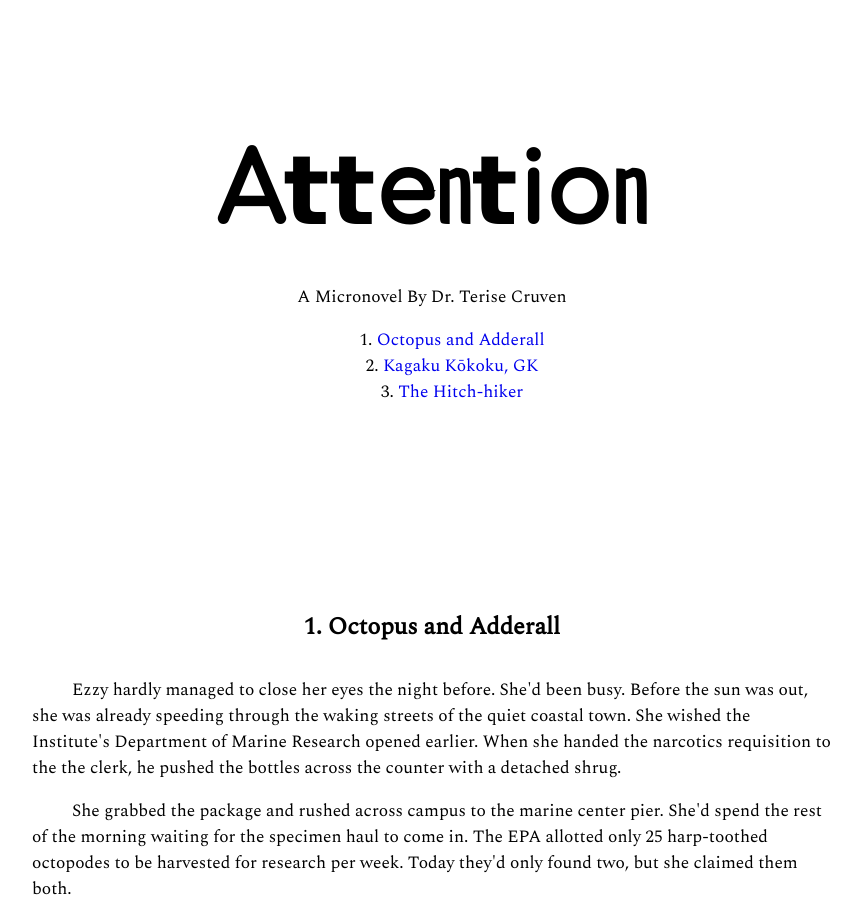
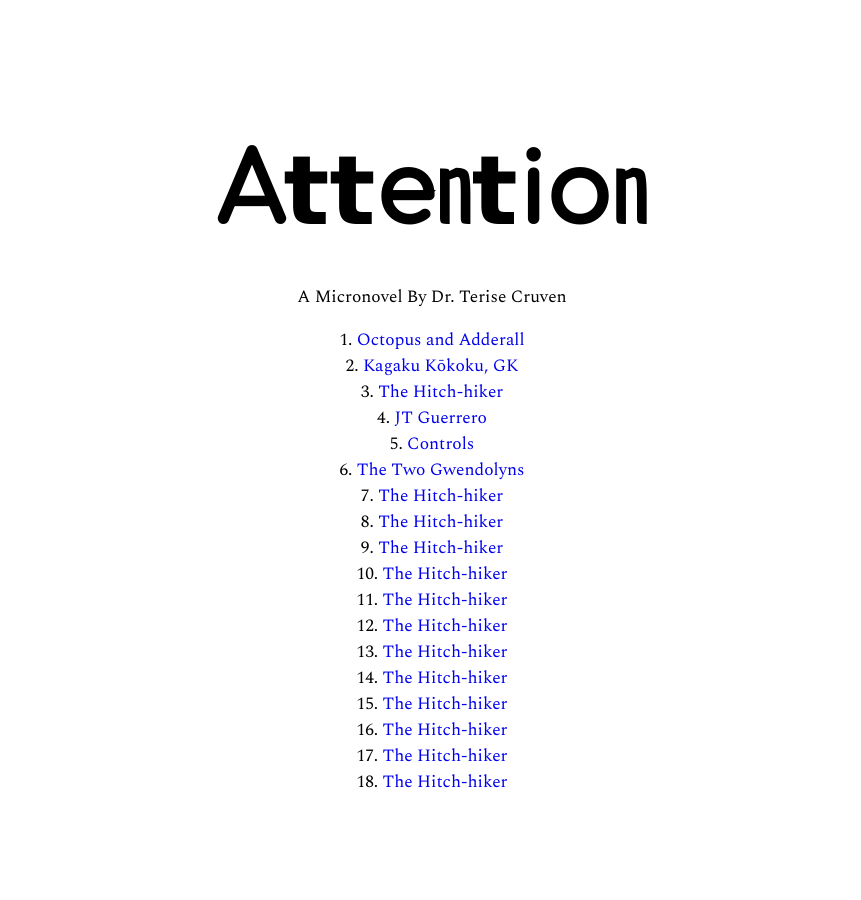
Before and after one commit to tcruven/n, a Jekyll site: the page built from index.html, in a window 1280 px wide and 900 px high. Shown: the whole window, without its empty margins (208-1069 px from the left). Built offline with Jekyll 4.4.1, drawn with Linux system fonts in a browser that asks for light colours; nearby versions of some CDN libraries; some web fonts are replaced.

Commit message:
list style 2

```diff
--- a/index.html
+++ b/index.html
@@ -10,10 +10,25 @@ layout: default
 </p>
 <p style="text-align:center; text-indent:0;margin-top: -10%;">A Micronovel By Dr. Terise Cruven</p>
 
-<ol style="text-align:center; text-indent:0;list-style: inside;list-style-type:decimal;">
+<ol style="text-align:center; text-indent:0;list-style: inside;list-style-type:decimal;padding-left: 0;">
 <li><a href='#ch1'>Octopus and Adderall</a></li>
 <li><a href='#ch2'>Kagaku Kōkoku, GK</a></li>
 <li><a href='#ch3'>The Hitch-hiker</a></li>
+<li><a href='#ch4'>JT Guerrero</a></li>
+<li><a href='#ch5'>Controls</a></li>
+<li><a href='#ch6'>The Two Gwendolyns</a></li>
+<li><a href='#ch7'>The Hitch-hiker</a></li>
+<li><a href='#ch8'>The Hitch-hiker</a></li>
+<li><a href='#ch9'>The Hitch-hiker</a></li>
+<li><a href='#ch10'>The Hitch-hiker</a></li>
+<li><a href='#ch11'>The Hitch-hiker</a></li>
+<li><a href='#ch12'>The Hitch-hiker</a></li>
+<li><a href='#ch13'>The Hitch-hiker</a></li>
+<li><a href='#ch14'>The Hitch-hiker</a></li>
+<li><a href='#ch15'>The Hitch-hiker</a></li>
+<li><a href='#ch16'>The Hitch-hiker</a></li>
+<li><a href='#ch17'>The Hitch-hiker</a></li>
+<li><a href='#ch18'>The Hitch-hiker</a></li>
 </ol>
 
 <br><h4 id='ch1'>1. Octopus and Adderall</h4>
```
